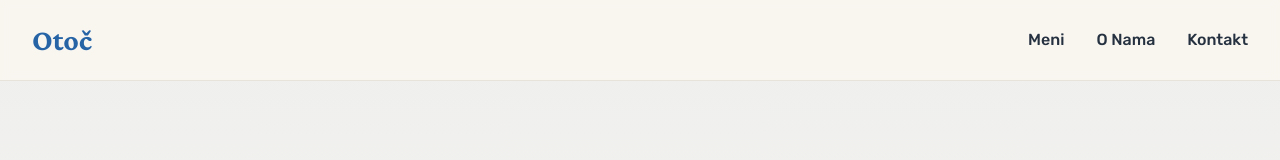
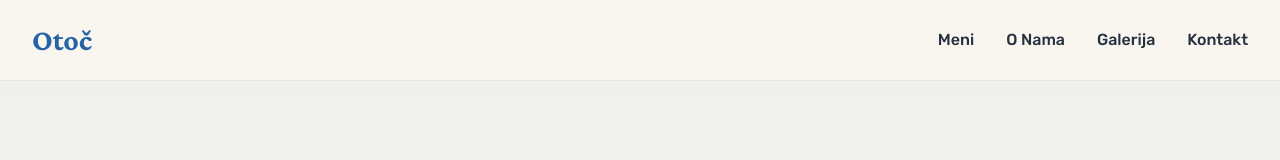
Before and after one commit to tihomiraugustic-beep/sg-1bc2244e-b8a4-4d15-a4d6-e99f972ea7fd-1778622651, a Next.js app: page / in a window 1280 px wide. Shown: the top 160 px of the page. Built offline with nearby package versions, Linux system fonts and the light colour scheme.

Commit message:
feat(ui): add gallery section and navigation link

```diff
--- a/src/components/Navigation.tsx
+++ b/src/components/Navigation.tsx
@@ -9,12 +9,15 @@ export function Navigation() {
             Otoč
           </Link>
 
-          <div className="flex items-center gap-8">
+          <div className="flex items-center gap-6 md:gap-8">
             <a href="#meni" className="text-sm md:text-base font-medium hover:text-accent transition-colors">
               Meni
             </a>
             <a href="#o-nama" className="text-sm md:text-base font-medium hover:text-accent transition-colors">
               O Nama
+            </a>
+            <a href="#galerija" className="text-sm md:text-base font-medium hover:text-accent transition-colors">
+              Galerija
             </a>
             <a href="#kontakt" className="text-sm md:text-base font-medium hover:text-accent transition-colors">
               Kontakt
--- a/src/pages/index.tsx
+++ b/src/pages/index.tsx
@@ -2,6 +2,7 @@ import { Navigation } from "@/components/Navigation";
 import { Hero } from "@/components/Hero";
 import { Menu } from "@/components/Menu";
 import { About } from "@/components/About";
+import { Gallery } from "@/components/Gallery";
 import { Contact } from "@/components/Contact";
 import { Footer } from "@/components/Footer";
 import { SEO } from "@/components/SEO";
@@ -19,6 +20,7 @@ export default function Home() {
       <Hero />
       <Menu />
       <About />
+      <Gallery />
       <Contact />
       <Footer />
     </>
```
Also changed, not shown: .softgen/tasks/task-5.md.
